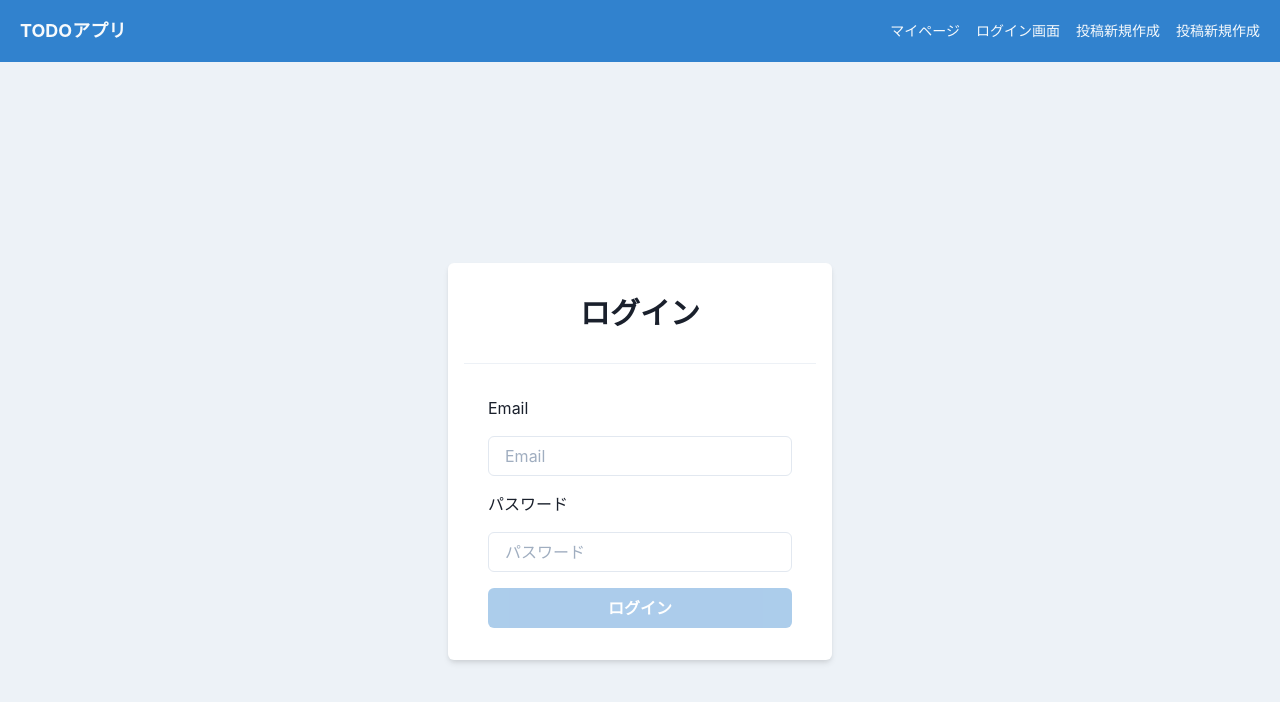
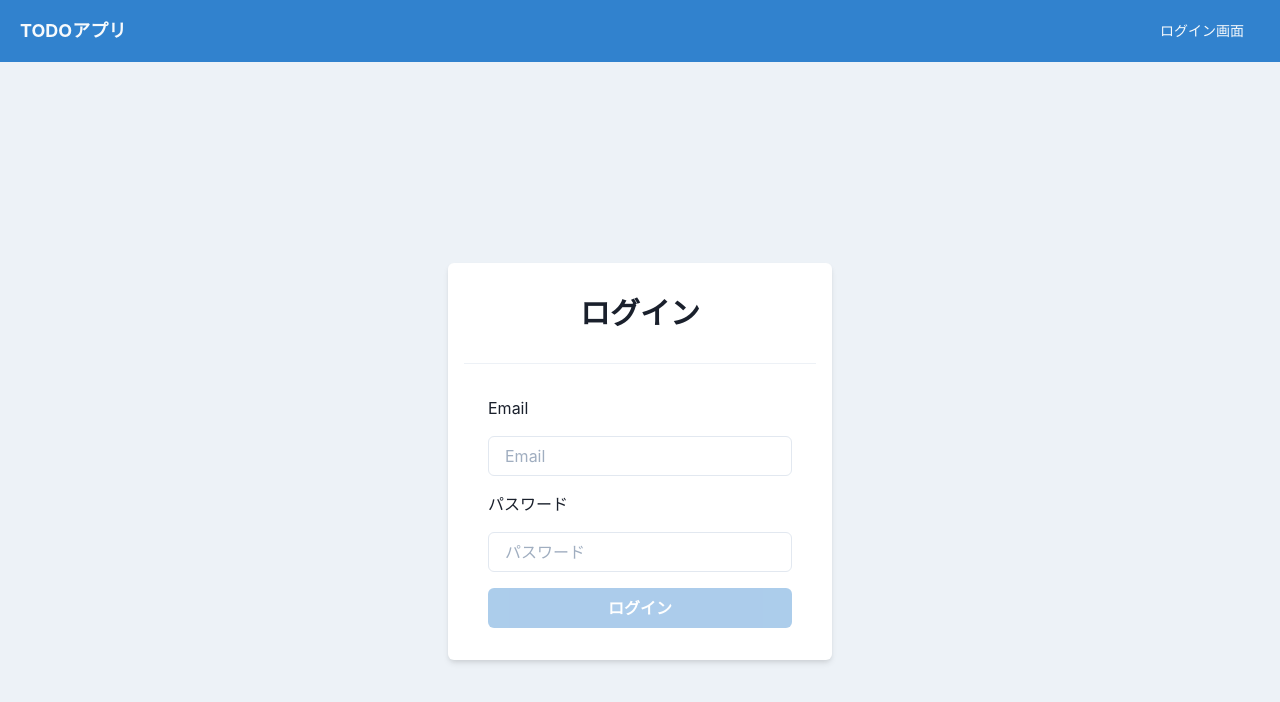
Before and after one commit to fumi238000/React_ts_crud_app, a React (Create React App) app in the folder frontend/: page /login in a window 1280 px wide. Shown: the top 702 px of the page. Built offline with nearby package versions, Linux system fonts and the light colour scheme.

Commit message:
add userLoginStatus

```diff
--- a/frontend/src/components/molecules/MenuDrawer.tsx
+++ b/frontend/src/components/molecules/MenuDrawer.tsx
@@ -8,19 +8,26 @@ type Props = {
   onClickPostIndex: () => void;
   onClickPostNew: () => void;
   onClickLoginPage: () => void;
+  userLoginStatus: boolean;
 }
 
 export const MenuDrawer: VFC<Props> = memo((props) => {
-  const { onClose, isOpen, onClickMyPage, onClickPostIndex, onClickPostNew, onClickLoginPage } = props;
+  const { onClose, isOpen, onClickMyPage, onClickPostIndex, onClickPostNew, onClickLoginPage, userLoginStatus } = props;
   return (
     <Drawer placement="left" size="xs" onClose={onClose} isOpen={isOpen} >
       <DrawerOverlay>
         <DrawerContent>
           <DrawerBody p={0} bg="gray.200">
+          <p>{userLoginStatus}</p>
+            { !userLoginStatus ?
+            <Button w="100%" onClick={onClickLoginPage}>ログイン画面</Button>
+            :
+            <>
             <Button w="100%" onClick={onClickMyPage}>マイページ</Button>
-            <Button w="100%" onClick={onClickLoginPage}>ログイン画面</Button>
             <Button w="100%" onClick={onClickPostIndex}>投稿一覧</Button>
             <Button w="100%" onClick={onClickPostNew}>投稿新規作成</Button>
+            </>
+            }
           </DrawerBody>
         </DrawerContent>
       </DrawerOverlay>
--- a/frontend/src/components/organisms/layouts/Header.tsx
+++ b/frontend/src/components/organisms/layouts/Header.tsx
@@ -1,8 +1,10 @@
+/* eslint-disable react-hooks/exhaustive-deps */
 import { Flex, Heading, Link, Box, useDisclosure } from "@chakra-ui/react";
-import { memo, useCallback, VFC } from "react";
+import { memo, useCallback, VFC, useContext } from "react";
 import { useHistory } from "react-router-dom";
 import { MenuIconButton } from "../../atms/button/MenuIconButton";
 import { MenuDrawer } from "../../molecules/MenuDrawer";
+import { LoginUserContext } from '../../../providers/LoginUserProvider';
 
 export const Header: VFC = memo(() => {
   const { isOpen, onOpen, onClose} = useDisclosure();
@@ -11,6 +13,8 @@ export const Header: VFC = memo(() => {
   const onClickPostIndex = useCallback(() => history.push("/posts"),[history]);
   const onClickPostNew = useCallback(() => history.push("/posts/new"),[history]);
   const onClickMyPage = useCallback(() => history.push("/mypage"),[history]);
+  const onClickLogOut = () => alert("ログアウト");
+  const { loginUser, userLoginStatus } = useContext(LoginUserContext);
 
   return (
   <>
@@ -22,10 +26,11 @@ export const Header: VFC = memo(() => {
       justify="space-between"
       padding={{base: 3, md: 5}}
     >
-      <Flex align="center" as="a" mr={8} _hover={{ cursor: "pointer"}}>
+      <Flex align="center" mr={8}>
         <Heading as="h1" fontSize={{base: "md", md: "lg"}}>
           TODOアプリ
         </Heading>
+
       </Flex>
 
       <Flex
@@ -33,10 +38,19 @@ export const Header: VFC = memo(() => {
          fontSize="sm"
          display={{ base: "none", md: "flex"}}
        >
-        <Box pr={4}><Link onClick={onClickMyPage}>マイページ</Link></Box>
-        <Box pr={4}><Link onClick={onClickLoginPage}>ログイン画面</Link></Box>
-        <Box pr={4}><Link onClick={onClickPostIndex}>投稿新規作成</Link></Box>
-        <Box><Link onClick={onClickPostNew}>投稿新規作成</Link></Box>
+      { userLoginStatus ?
+        <>
+          <Box pr={4}><Link onClick={onClickPostIndex}>投稿一覧</Link></Box>
+          <Box pr={4}><Link onClick={onClickPostNew}>投稿新規作成</Link></Box>
+          <Box pr={4}><Link onClick={onClickMyPage}>マイページ({loginUser?.userId}(Email))</Link></Box>
+          <Box><Link onClick={onClickLogOut}>ログアウト</Link></Box>
+        </>
+        :
+        <>
+          <Box pr={4}><Link onClick={onClickLoginPage}>ログイン画面</Link></Box>
+          {/* <Box><Link onClick={onClickPostIndex}>投稿一覧</Link></Box> */}
+        </>
+       }
       </Flex>
       <MenuIconButton onOpen={onOpen}/>
     </Flex>
@@ -48,8 +62,8 @@ export const Header: VFC = memo(() => {
       onClickPostIndex={onClickPostIndex}
       onClickPostNew={onClickPostNew}
       onClickLoginPage={onClickLoginPage}
+      userLoginStatus = { userLoginStatus }
        />
-
   </>
 
   );
--- a/frontend/src/components/pages/post/PostIndexPage.tsx
+++ b/frontend/src/components/pages/post/PostIndexPage.tsx
@@ -5,13 +5,12 @@ import { useHistory } from 'react-router-dom';
 
 import { PostCard } from '../../organisms/post/PostCard';
 import { usePostIndex } from '../../../hooks/usePostIndex';
-// import { LoginUserContext } from '../../../providers/LoginUserProvider';
 
 export const PostIndexPage = () => {
   const history = useHistory();
   const onClickPostCreatePage = useCallback(() => history.push("/posts/new"),[history]);
-  // const { loginUser  } = useContext(LoginUserContext);
   const { getPosts, posts} = usePostIndex();
+  // todo: postsを持っていない場合のみ取得する
   useEffect(() => getPosts(),[]);
 
   return (
--- a/frontend/src/components/pages/user/LoginPage.tsx
+++ b/frontend/src/components/pages/user/LoginPage.tsx
@@ -22,14 +22,15 @@ export const LoginPage: VFC = memo(() => {
           <Stack spacing={4} py={4} px={6}>
             <p>Email</p>
             <Input placeholder="Email"
-                 value={inputEmail}
-                 onChange={onChangeInputEmail}
+              type="email"
+              value={inputEmail}
+              onChange={onChangeInputEmail}
             />
             <p>パスワード</p>
             <Input placeholder="パスワード"
-                 type="password"
-                 value={inputPassword}
-                 onChange={onChangeInputUserPassword}
+              type="password"
+              value={inputPassword}
+              onChange={onChangeInputUserPassword}
             />
             <Button
               bg="blue.500"
--- a/frontend/src/hooks/useUserLogin.ts
+++ b/frontend/src/hooks/useUserLogin.ts
@@ -11,7 +11,7 @@ export const useUserLogin = () => {
   const history = useHistory();
   const { showMessage } = useMessage();
   const [loading, setLoading] = useState(false);
-  const { setLoginUser } = useContext(LoginUserContext);
+  const { setLoginUser, setUserLoginStatus } = useContext(LoginUserContext);
 
   const login = (email: string, password: string) => {
     // eslint-disable-next-line react-hooks/rules-of-hooks
@@ -27,10 +27,11 @@ export const useUserLogin = () => {
           accessToken: res.headers[`access-token`],
           client: res.headers["client"],
           uid: (res.headers[`uid`])
-        })
+      })
 
         showMessage({title: "ログインしました", status: "success"})
         setLoading(false)
+        setUserLoginStatus(true)
         history.push("/posts");
       })
       .catch(error => {
--- a/frontend/src/providers/LoginUserProvider.tsx
+++ b/frontend/src/providers/LoginUserProvider.tsx
@@ -10,6 +10,8 @@ type User = {
 type LoginUserContextType = {
   loginUser: User | null;
   setLoginUser: Dispatch<SetStateAction<User | null>>;
+  userLoginStatus: boolean;
+  setUserLoginStatus: Dispatch<SetStateAction<boolean>>;
 }
 
 export const LoginUserContext = createContext<LoginUserContextType>(
@@ -19,10 +21,11 @@ export const LoginUserContext = createContext<LoginUserContextType>(
 export const LoginUserProvider = (props: { children: ReactNode}) => {
   const { children } = props;
   const [loginUser, setLoginUser] = useState<User | null>(null)
+  const [ userLoginStatus, setUserLoginStatus] = useState<boolean | boolean>(false);
+
   return (
-    <LoginUserContext.Provider value = {{ loginUser, setLoginUser }} >
+    <LoginUserContext.Provider value = {{ loginUser, setLoginUser, userLoginStatus, setUserLoginStatus }} >
       { children }
     </LoginUserContext.Provider>
   )
-
 }
```
